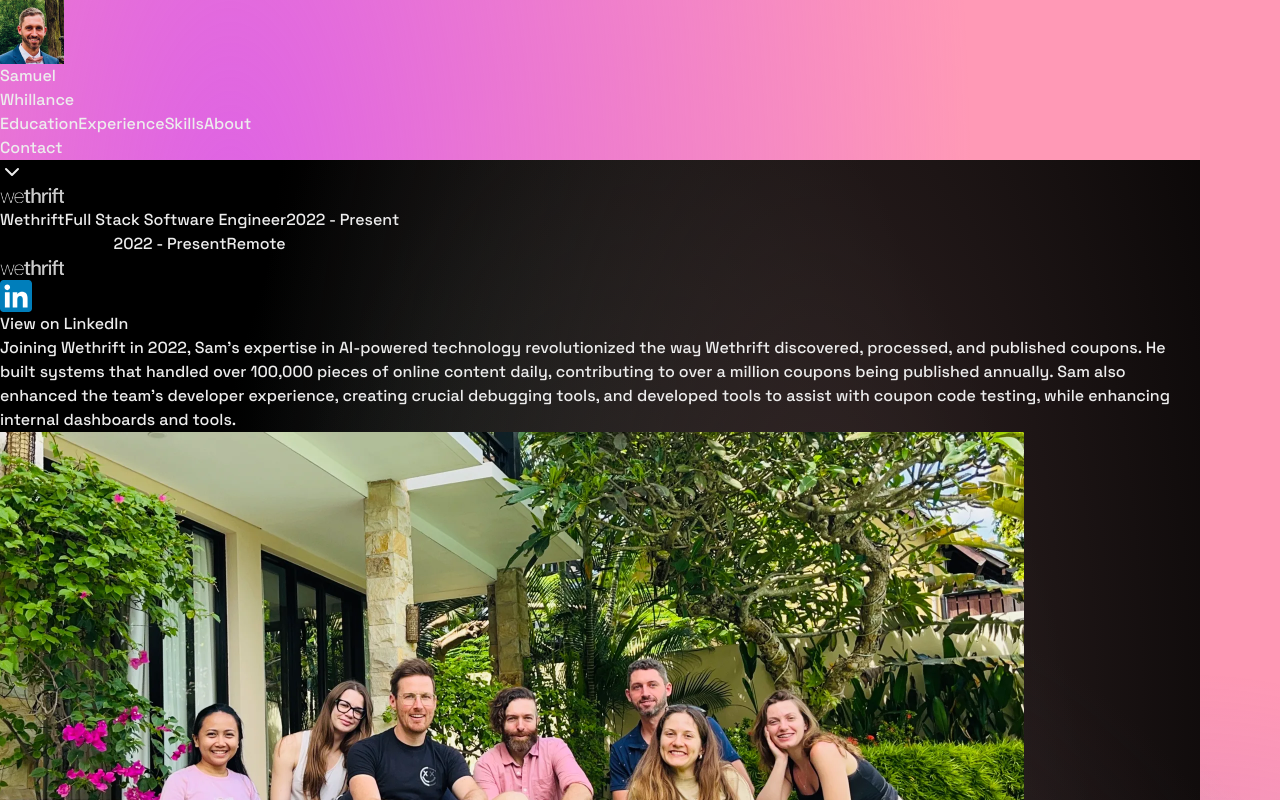
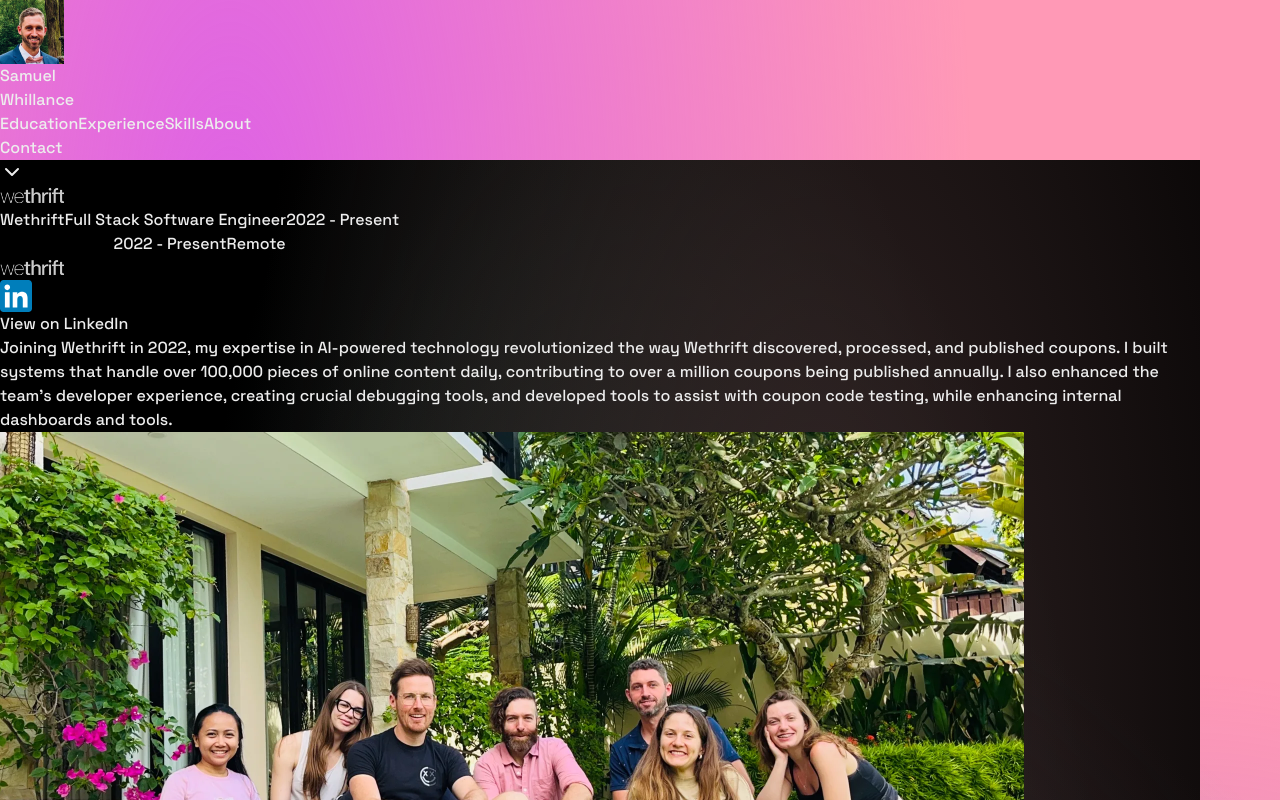
Before and after one commit to SamWhillance/samwhillance.com, a Next.js app: page /experience in a window 1280 px wide. Both pictures are taken after a click on the button 199 px from the left and 208 px from the top of the page. Shown: the top 800 px of the page. Built offline with nearby package versions, Linux system fonts and the light colour scheme.

Commit message:
Update page.tsx

```diff
--- a/src/app/experience/page.tsx
+++ b/src/app/experience/page.tsx
@@ -55,7 +55,7 @@
 	return (
 		<Listing image="/wethrift.png" h1="Wethrift" h2="Full Stack Software Engineer" line1="2022 - Present" line2="Remote" linkedin="wethrift">
 			<Box>
-				<p>Joining Wethrift in 2022, Sam's expertise in AI-powered technology revolutionized the way Wethrift discovered, processed, and published coupons. He built systems that handled over 100,000 pieces of online content daily, contributing to over a million coupons being published annually. Sam also enhanced the team's developer experience, creating crucial debugging tools, and developed tools to assist with coupon code testing, while enhancing internal dashboards and tools.</p>
+				<p>Joining Wethrift in 2022, my expertise in AI-powered technology revolutionized the way Wethrift discovered, processed, and published coupons. I built systems that handle over 100,000 pieces of online content daily, contributing to over a million coupons being published annually. I also enhanced the team's developer experience, creating crucial debugging tools, and developed tools to assist with coupon code testing, while enhancing internal dashboards and tools.</p>
 			</Box>
 
 			<Image src="/wethrift_team.webp" alt="Wethrift Team" width={1024} height={0} className="rounded-lg w-full mt-4" />
```
